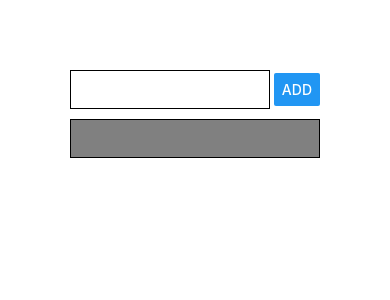
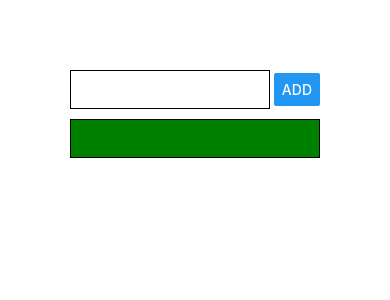
Before and after one commit to ianbumatay/react-native-project, a React Native app: screen / in a window 390 px wide. Both pictures are taken after a click on the button "ADD". Shown: the top 300 px of the page. Built offline with nearby package versions, Linux system fonts and the light colour scheme.

Commit message:
import and add ScrollView component

```diff
--- a/App.js
+++ b/App.js
@@ -1,6 +1,6 @@
 // import { StatusBar} from 'expo-status-bar';
 import React, { useState } from 'react';
-import { StyleSheet, Text, View, Button, TextInput } from 'react-native';
+import { StyleSheet, Text, View, Button, TextInput, ScrollView } from 'react-native';
 
 export default function App() {
 
@@ -33,10 +33,11 @@ export default function App() {
           onPress={onPressHandler} />
       </View>
       <View>
-        {goals.map((goal) => { return <View style={styles.list}><Text key={goal}> {goal} </Text></View>})}
+        <ScrollView>
+          {goals.map((goal) => { return <View key={goal.id} style={styles.list}><Text> {goal} </Text></View> })}
+        </ScrollView>
       </View>
     </View>
-
   );
 }
 
@@ -56,12 +57,12 @@ const styles = StyleSheet.create({
     padding: 10
   },
   list: {
-    padding:10,
+    padding: 10,
     // margin: 10
     marginVertical: 10,//margin on top and buttom
     borderWidth: 1,
     borderColor: 'black',
-    backgroundColor: 'grey'
+    backgroundColor: 'green'
 
 
   }
```
